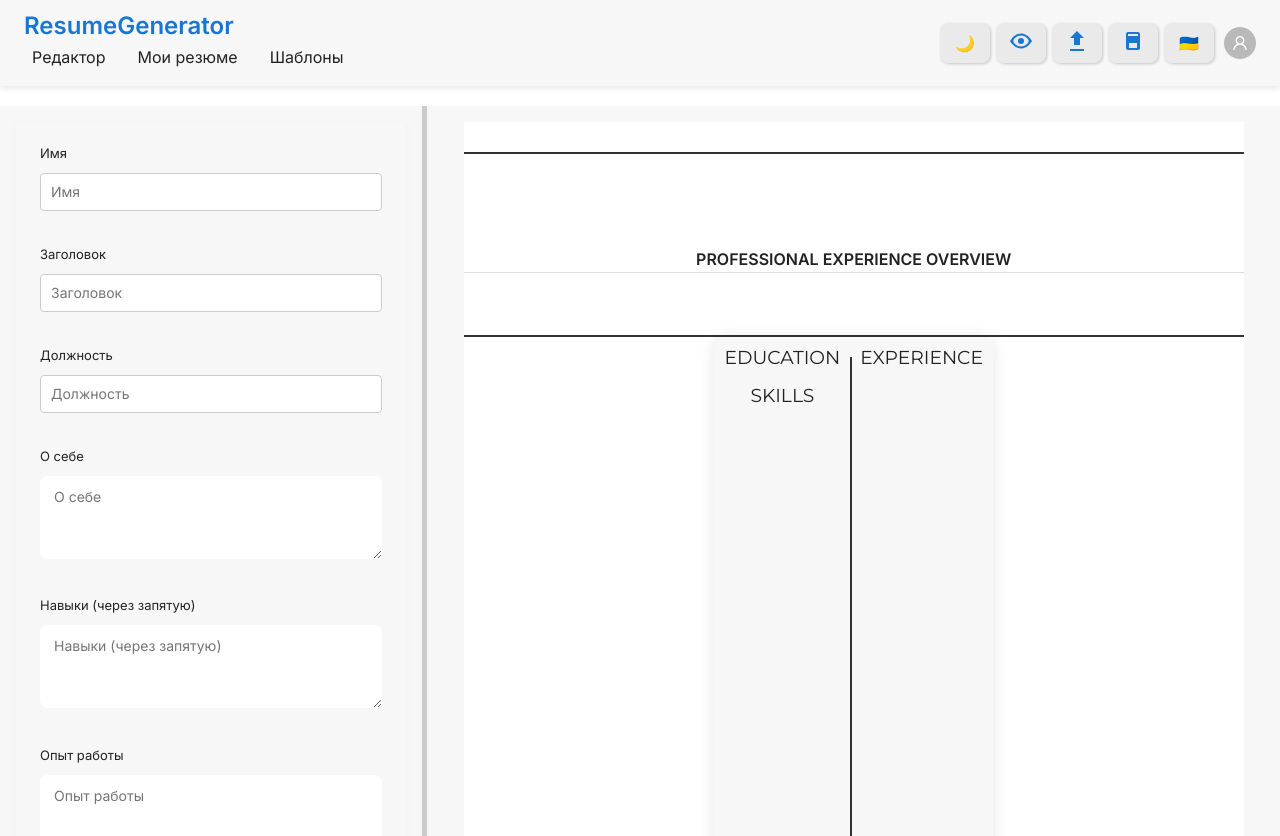
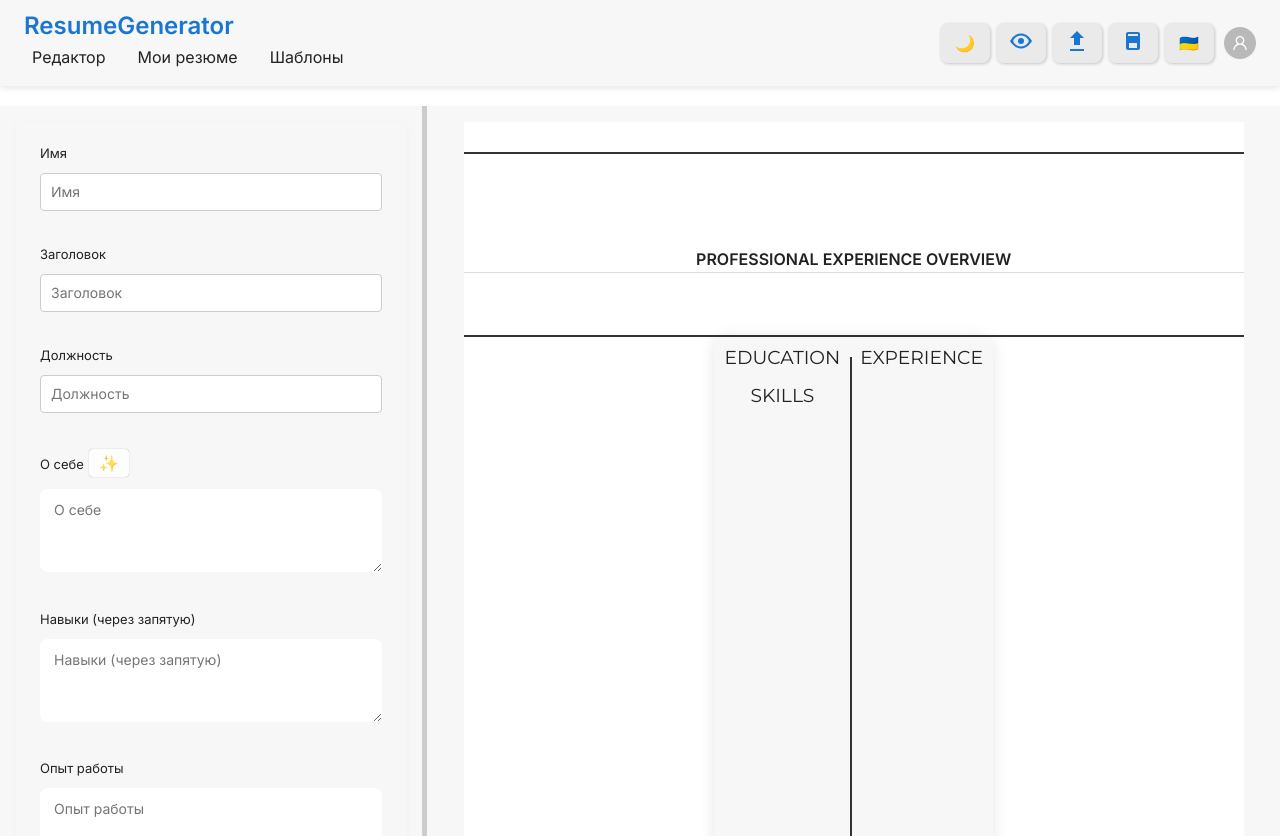
Before and after one commit to maestrotype/resume-editor, a React (Create React App) app in the folder client/: page / in a window 1280 px wide. Built offline with nearby package versions, Linux system fonts and the light colour scheme.

Commit message:
add AI helper

```diff
--- a/client/src/components/ResumeEditor.jsx
+++ b/client/src/components/ResumeEditor.jsx
@@ -1,5 +1,6 @@
 import React, { useEffect, useRef, useState } from "react";
 import { useTranslation } from "react-i18next";
+import { useAiSuggestion } from "../hooks/useAiSuggestion";
 import fileService from "../modules/files/services/fileService";
 
 function ResumeEditor({ data, setData, pdfFormat, setPdfFormat, template }) {
@@ -29,7 +30,16 @@ function ResumeEditor({ data, setData, pdfFormat, setPdfFormat, template }) {
     });
   };
 
+  const { fetchSuggestion, loading } = useAiSuggestion();
 
+  const handleImprove = async () => {
+    const improved = await fetchSuggestion(data.summary);
+    if (improved) {
+      setData((prev) => ({ ...prev, summary: improved }));
+    } else {
+      alert("Error AI-helper");
+    }
+  };
 
   const handleFileChange = async (e) => {
     const file = e.target.files[0];
@@ -114,7 +124,16 @@ function ResumeEditor({ data, setData, pdfFormat, setPdfFormat, template }) {
       </div>
 
       <div className="form-group">
-        <label>{t("summary")}</label>
+        <label>{t("summary")}
+          <button
+            onClick={handleImprove}
+            title={t("ai-help")}
+            className="ai-button"
+            disabled={loading}
+          >
+            {loading ? "..." : "✨"}
+          </button>
+        </label>
         <textarea
           name="summary"
           placeholder={t("summary")}
@@ -122,9 +141,10 @@ function ResumeEditor({ data, setData, pdfFormat, setPdfFormat, template }) {
           onClick={(e) => autoResize(e.target)}
           onChange={handleChange}
           rows="3"
+          style={{ flex: 1 }}
         />
+
       </div>
-
       <div className="form-group">
         <label>{t("skills")}</label>
         <textarea
--- /dev/null
+++ b/client/src/hooks/useAiSuggestion.js
@@ -0,0 +1,28 @@
+import { useState } from "react";
+
+export const useAiSuggestion = () => {
+  const [loading, setLoading] = useState(false);
+
+  const fetchSuggestion = async (text) => {
+    try {
+      setLoading(true);
+      const response = await fetch("http://127.0.0.1:5000/api/improve", {
+        method: "POST",
+        headers: { "Content-Type": "application/json" },
+        body: JSON.stringify({ text }),
+      });
+
+      if (!response.ok) throw new Error("AI response error");
+
+      const result = await response.json();
+      return result.suggestion;
+    } catch (err) {
+      console.error("AI Suggestion Error:", err);
+      return null;
+    } finally {
+      setLoading(false);
+    }
+  };
+
+  return { fetchSuggestion, loading };
+};
--- a/client/src/locales/en.json
+++ b/client/src/locales/en.json
@@ -25,6 +25,7 @@
   "resumeSaveError": "Error saving resume. Please try again.",
   "resumeDeleteSuccess": "Resume deleted successfully!",
   "resumeDeleteError": "Error deleting resume. Please try again.",
+  "ai-help": "AI Help",
 
   "username": "Username",
   "password": "Password",
--- a/client/src/locales/ru.json
+++ b/client/src/locales/ru.json
@@ -25,6 +25,7 @@
   "resumeSaveError": "Ошибка при сохранении резюме. Пожалуйста, попробуйте снова.",
   "resumeDeleteSuccess": "Резюме успешно удалено!",
   "resumeDeleteError": "Ошибка при удалении резюме. Пожалуйста, попробуйте снова.",
+  "ai-help": "AI помощь",
 
   "username": "Логин",
   "password": "Пароль",
--- a/client/src/locales/ua.json
+++ b/client/src/locales/ua.json
@@ -25,6 +25,7 @@
     "resumeSaveError": "Помилка при збереженні резюме. Будь ласка, спробуйте ще раз.",
     "resumeDeleteSuccess": "Резюме успішно видалено!",
     "resumeDeleteError": "Помилка при видаленні резюме. Будь ласка, спробуйте ще раз.",
+    "ai-help": "AI допомога",
 
     "username": "Логін",
     "password": "Пароль",
--- a/client/src/styles.css
+++ b/client/src/styles.css
@@ -163,6 +163,27 @@ h3 {
   box-shadow: 0 0 0 2px color-mix(in srgb, var(--color-primary), transparent 80%);
 }
 
+.editor .ai-button {
+  /* position: absolute; */
+  bottom: 8px;
+  right: 8px;
+  border: none;
+  background-color: #fff;
+  padding: 5px 10px;
+  border-radius: 4px;
+  cursor: pointer;
+  font-size: 1rem;
+  opacity: 0.8;
+  transition: all 0.2s;
+  margin-left: 5px;
+  box-shadow: 0px 0px 1px 0px #777;
+}
+
+.editor .ai-button:hover {
+  opacity: 1;
+  background-color: #fff;
+}
+
 .file-label {
   display: inline-flex;
   align-items: center;
@@ -214,6 +235,7 @@ h3 {
 
 .form-group {
   margin-bottom: 20px;
+  position: relative;
 }
 
 textarea,
@@ -301,6 +323,7 @@ button:last-of-type:hover {
   border-radius: 8px;
   cursor: pointer;
 }
+
 .resume-add-box {
   font-size: 64px;
   color: #999;
```
